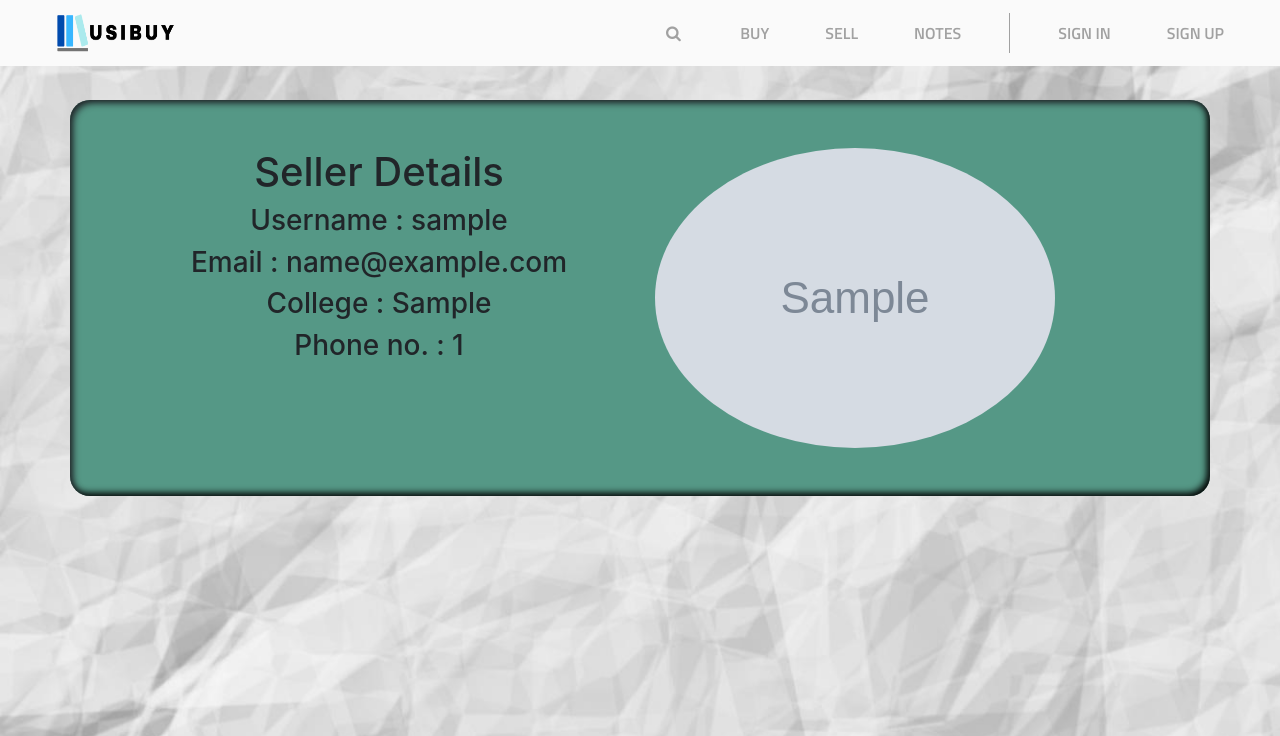
After one commit to tanvee09/Usibuy, a Django app: page /1/contact in a window 1280 px wide. The commit adds this page. Shown: the top 736 px of the page. Run offline with Django 3.2, Linux system fonts and the light colour scheme; tables that the repository leaves empty hold one stand-in row (values such as "Sample post"); grey boxes marked "Sample" are stand-in pictures; some libraries are stand-ins or nearby versions.

Commit message:
Contact seller page created

```diff
--- a/usedbooks/bookstore/static/bookstore/base.css
+++ b/usedbooks/bookstore/static/bookstore/base.css
@@ -264,14 +264,12 @@ font-weight:bold;
 .sign-in-container {
     left: 0;
     width: 50%;
-    z-index: 2;
 }
 
 .sign-up-container {
     left: 0;
     width: 50%;
     opacity: 0;
-    z-index: 1;
 }
 
 .right-panel-active .sign-in-container {
@@ -281,7 +279,6 @@ font-weight:bold;
 .right-panel-active .sign-up-container {
     transform: translateX(100%);
     opacity: 1;
-    z-index: 5;
     animation: show 0.6s;
 }
 
@@ -293,7 +290,6 @@ font-weight:bold;
     height: 100%;
     overflow: hidden;
     transition: transform 0.6s ease-in-out;
-    z-index: 100;
 }
 
 .right-panel-active .overlay-container {
--- a/usedbooks/bookstore/templates/bookstore/book_detail.html
+++ b/usedbooks/bookstore/templates/bookstore/book_detail.html
@@ -15,7 +15,7 @@
             <h3>AUTHOR: {{book_det.author}}</h3>
             <h3>PRICE: {{book_det.price}}</h3>
             <h3>STREAM: {{book_det.stream}}</h3>
-            <button class="btn btn-dark"><a href=""> CONTACT SELLER </a></button>
+            <button class="btn btn-dark"><a href="{% url 'contact_seller' book_det.author_id.id %}"> CONTACT SELLER </a></button>
 
         </div>
 
--- /dev/null
+++ b/usedbooks/bookstore/templates/bookstore/contact.html
@@ -0,0 +1,22 @@
+
+{% extends "bookstore/base.html" %}
+{% block content %}
+
+    <div class="container" id="notescontainer">
+        <div class="mt-5 p-5 row">
+            <div class="col-md-6 text-center">
+                <h1>Seller Details</h1>
+                <h3>Username : {{user_s.username}}</h3>
+                <h3>Email : {{user_s.email}}</h3>
+                <h3>College : {{user_s.profile.college}}</h3>
+                <h3>Phone no. : {{user_s.profile.phone}}</h3>
+            </div>
+            <div class="col-md-6 text-center">
+                <div class="media">
+                <img class="rounded-circle account-img" src="{{ user_s.profile.image.url }}">
+                </div>
+            </div>
+        </div>
+    </div>
+
+{% endblock %}
--- a/usedbooks/bookstore/templates/bookstore/landingpage.html
+++ b/usedbooks/bookstore/templates/bookstore/landingpage.html
@@ -55,7 +55,7 @@
                   id="hamburger"
                   src="https://img.icons8.com/officel/16/000000/menu.png"
           /></span>
-        </button>
+            </button>
 
         <div class="collapse navbar-collapse" id="navbarCollapse" style="float: right;">
             <div class="navbar-nav ml-auto">
@@ -106,7 +106,7 @@
             <p class="lead">Buy and sell used books!</p>
             {% if user.is_authenticated %}
             <a href="{% url 'bookstore-sell' %}"
-            <button type="button" id="sellbutton" class="btn btn-dark"> Sell Books</button>
+            <button type="button" class="btn btn-dark"> Sell Books</button>
             </a>
             {% else %}
             <a href="{% url 'register' %}">
--- a/usedbooks/bookstore/urls.py
+++ b/usedbooks/bookstore/urls.py
@@ -18,6 +18,7 @@ urlpatterns = [
     path('<int:pk>/delete', views.book_delete, name="book-delete"),
     path('user_post/', views.user_posts, name='user_post'),
     path('filter/', views.filter, name="filter"),
+    path('<int:id>/contact', views.contact, name="contact_seller")
 ]
 
 if settings.DEBUG:
--- a/usedbooks/bookstore/views.py
+++ b/usedbooks/bookstore/views.py
@@ -4,8 +4,8 @@ from django.http import HttpResponseRedirect
 from .forms import SellForm, NoteForm, BookSearchForm, AdvancedBookSearchForm, FilterForm
 from django.contrib.auth.decorators import login_required
 from django.contrib.postgres.search import SearchVector
-
-
+from users.models import Profile
+from django.contrib.auth.models import User
 
 
 #------------------------------------HOME PAGE-----------------------------------------
@@ -437,3 +437,9 @@ def medicalbuy(request):
 
     books = Book.objects.all().filter(stream__icontains='Medical')
     return render(request, 'bookstore/buy.html', {'books' : books})
+
+#-------------------------------------------CONTACT SELLER-----------------------------------------------
+
+def contact(request, id):
+    user_s = User.objects.get(id=id)
+    return render(request, 'bookstore/contact.html',{'user_s' : user_s})
```
